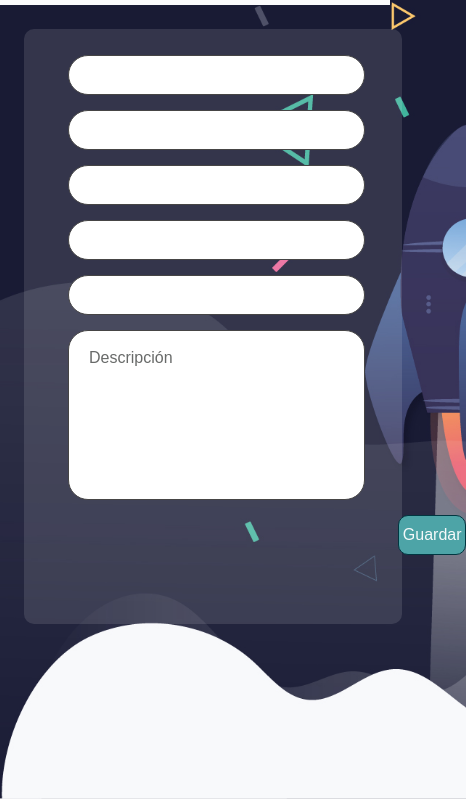
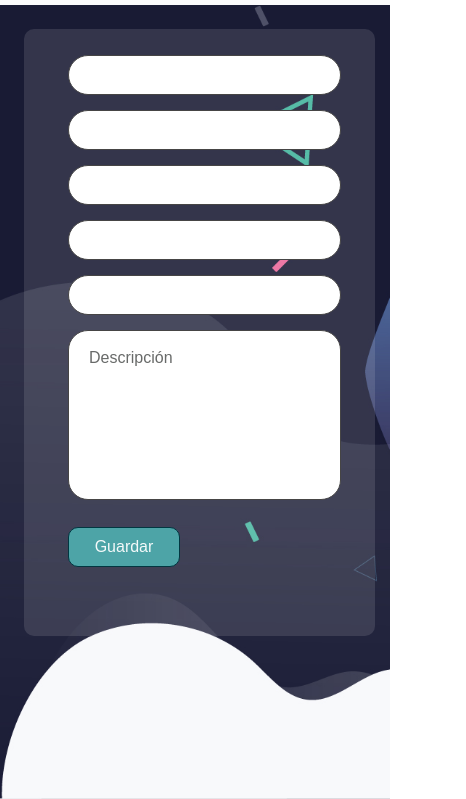
Before and after one commit to incatolbar/EDVISTO, a plain HTML site: page carguevideo.html in a window 390 px wide. Shown: the part 45-844 px from the top of the page, 466 px wide, since content can reach past the window. Drawn offline with Linux system fonts and the light colour scheme; some packages are replaced by stand-ins of ours; a script that the page names is missing.

Commit message:
cambios responsive cargue

```diff
--- a/style/carguevideo.css
+++ b/style/carguevideo.css
@@ -20,11 +20,11 @@ a{
 }
 header{
     display:flex;
-    min-height: 40px;
+    min-height: 2.5rem;
     background-color: rgba(255, 255, 255, 0.986);
     justify-content: space-between;
     align-items: center;
-    padding: 10px;
+    padding: 0.625rem;
 }
 
 .logo{
@@ -36,21 +36,8 @@ header{
     height:30px;
 }
 
-nav a{
-    font-weight: 600;
-    padding-right: 10px;
-}
-
-nav a:hover{
-    color:rgb(27, 8, 31);
-}
-
 @media (max-width:700px){
     header{flex-direction:column;
-    }
-
-    nav{
-        padding:10px 0px;
     }
 }
 
@@ -69,21 +56,22 @@ nav a:hover{
 }
 
 .form-body {
+    position: relative;
     display:flow-root;
-    width: 35%;
-    min-width: 40px;
+    width: 40rem;
+    min-width: 2.5rem;
     border-radius: 10px;
     border-top-left-radius: 50px;
     border-bottom-right-radius: 50px;
-    margin-left: 70px;
-    margin-top: 60px;
-    margin-bottom: 20px;
+    margin-left: 4.375rem;
+    margin-top: 3.75rem;
+    margin-bottom: 1.25rem;
     padding: 0px;
 }
 
 .text {
     text-align: center;
-    font-size: 1.5ren;
+    font-size: 1.5rem;
     font-weight: 600;
     color:rgb(255, 255, 255);
     margin-bottom: 25px;
@@ -92,9 +80,9 @@ nav a:hover{
 .form-body input {
     display: block;
     margin: auto;
-    height: 40px;
+    height: 2.5rem;
     width: 75%;
-    padding-left: 10px;
+    padding-left: 0.625rem;
     color:rgb(11, 49, 43);
     border: 1px solid rgb(70, 69, 69);
     border-radius: 2px;
@@ -114,26 +102,26 @@ nav a:hover{
 }
 
 .form-body input[type="text"]{
-    margin-top: 15px;
+    margin-top: 0.9375rem;
 }
 
 
 .form-body input[type="email"]{
-    margin-top: 15px;
+    margin-top: 0.9375rem;
 }
 
 .form-body textarea[name="descripción"]{
     display: block;
     margin:auto;
-    margin-top: 15px;
-    margin-left: 78px;
-    margin-bottom: 15px;
-    height: 170px;
-    width: 74%;
-    padding-top: 8px;
-    padding-left: 10px;
-    padding-right: 10px;
-    padding-bottom: 10px;
+    margin-top: 0.9375rem;
+    margin-left: 4.875rem;
+    margin-bottom: 0.9375rem;
+    height: 10.625rem;
+    width: 75%;
+    padding-top: 0.5rem;
+    padding-left: 0.625rem;
+    padding-right: 0.625rem;
+    padding-bottom: 0.625rem;
     color:rgb(11, 49, 43);
     border: 1px solid rgb(70, 69, 69);
     border-radius: 2px;
@@ -152,16 +140,16 @@ nav a:hover{
 .form-body textarea[placeholder="Descripción"]{
     font-size: 1rem;
     color: rgba(97, 99, 98, 0.952);
-    height: 170px;
+    height: 10.625rem;
     float: left;
 }
 
 ::placeholder {
     font-size: 1rem;
     color: rgba(97, 99, 98, 0.952);
-    margin-top: 10px;
-    margin-left: 10px;
-    height: 170px;
+    margin-top: 0.625rem;
+    margin-left: 0.625rem;
+    height: 10.625rem;
     float: left;
 }
 
@@ -172,13 +160,14 @@ nav a:hover{
 }
 
 .form-body button {
-    display: block;
-    margin: auto;
-    margin-top: 12px;
-    margin-left: 372px;
-    margin-bottom: 25px;
-    height: 40px;
-    width: 23%;
+    position: absolute;
+    top: 100%;
+    left: 50%;
+    transform: translateX(-50%);
+    margin-top: 0.75rem;
+    margin-bottom: 1.5625rem;
+    height: 2.5rem;
+    width: 7rem;
     font-family: Arial, Helvetica, sans-serif;
     font-size: 1rem;
     background: rgb(77, 164, 167);
@@ -201,10 +190,17 @@ nav a:hover{
 }
 
 @media (max-width: 700px) {
+
+    .marco {
+        width: auto;
+        height: auto;
+    }
+
     .form-body {
         width: 90%;
-        margin-top: 2px;
-        margin-left: 20px;
+        height: 90%;
+        margin-top: 0.125rem;
+        margin-left: 1.25rem;
         margin-right: 0;
     }
 
@@ -213,9 +209,11 @@ nav a:hover{
     }
 
     .form-body button {
-        margin-left: 330px;
-        margin-right: 0;
-        width:23%;
+        width: 7rem;
+        position: relative;
+        top: auto;
+        left: auto;
+        transform: none;
     }
 
     .form-body textarea[name="descripción"]{
```
